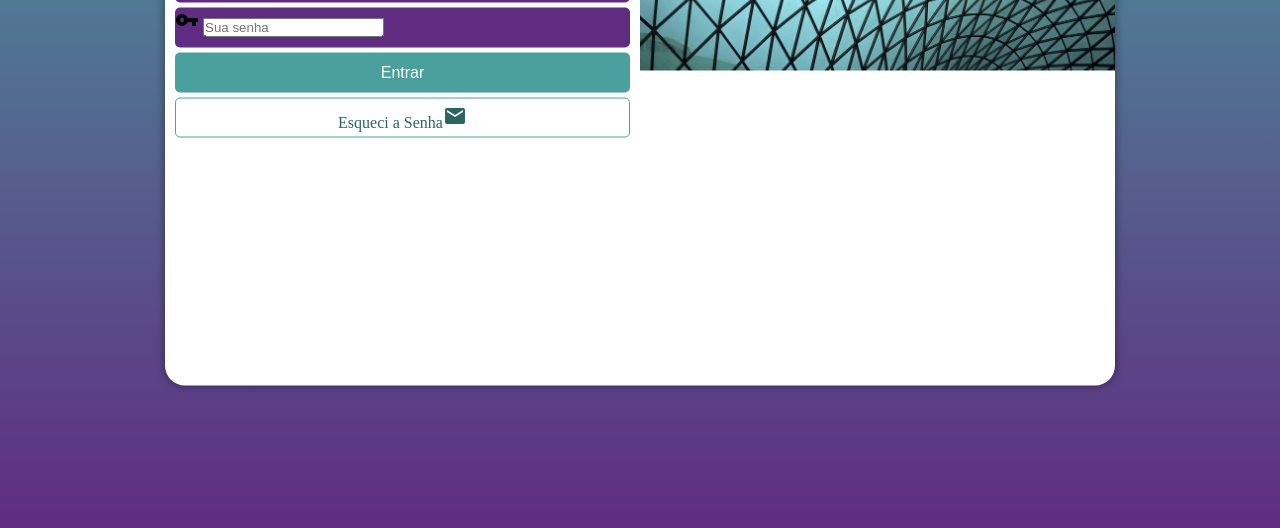
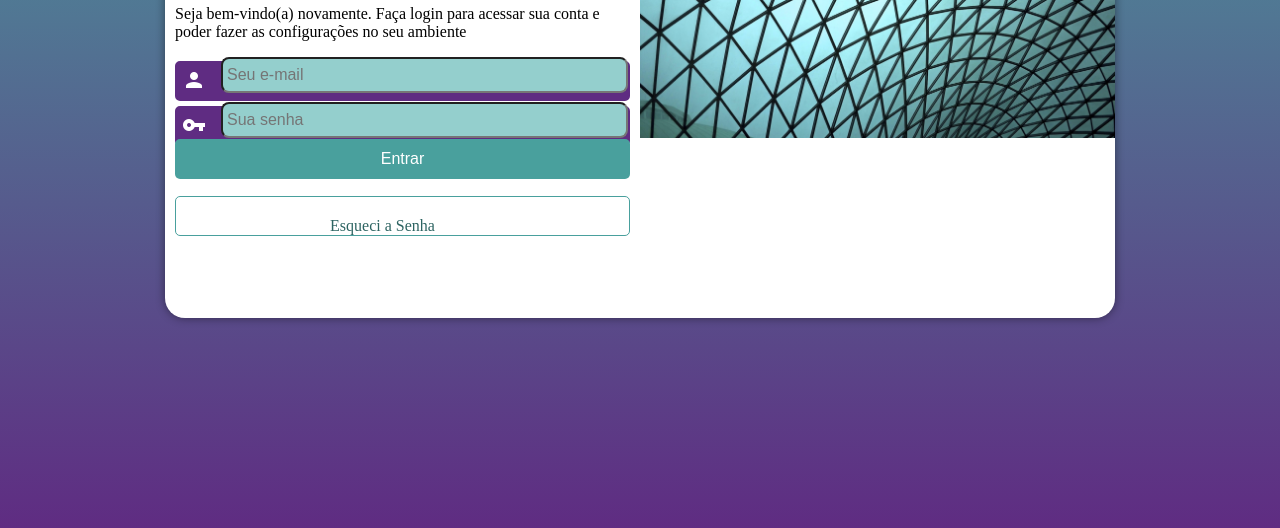
Before and after one commit to caikedomingues/projeto-login, a plain HTML site: page index.html in a window 1280 px wide. Shown: the part 272-800 px from the top of the page. Drawn offline with Linux system fonts and the light colour scheme.

Commit message:
atualização

```diff
--- a/estilo/estilo.css
+++ b/estilo/estilo.css
@@ -30,11 +30,40 @@ main{
 
 form > div.campo{
 	background-color: var(--lilás);
+	border: 2px solid var(--lilás);
 	width: 100%;
 	display: block;
 	height: 40px;
 	border-radius: 5px;
 	margin: 5px 0px;
+}
+
+i{
+	color: white;
+	font-size: 2em;
+	padding: 5px;
+	width: 40px;
+	height: 100%;
+	border: 0px;
+}
+
+
+input{
+	background-color: #94cfcd;
+	font-size: 1em;
+	height: 100%;
+	width: calc(100% - 44px);
+	border-radius: 8px;
+	padding: 4px;
+	transform: translateY(-12px);/*Devemos sempre colocar
+	os transforms na ultima linha do seletor, isso resolve
+	problemas de compatibilidade*/
+
+}
+
+input:focus-within{
+	background-color: white;
+
 }
 
 div.campo > label{
@@ -45,7 +74,6 @@ div.campo > label{
 	position: absolute;
 	top: 50%;
 	left: 50%;
-	transform: translate(-50%, -50%);
 	background-color: white;
 	width: 250px;
 	height: 515px;
@@ -55,6 +83,7 @@ div.campo > label{
 	display: block;
 	transition: width 1s, height 1s;
 	transition-timing-function: ease;
+	transform: translate(-50%, -50%);
 
 }
 
--- a/estilo/media-query.css
+++ b/estilo/media-query.css
@@ -27,7 +27,8 @@ Grandes Telas: Acima de 1200px;
 
 
 	#login{
-		width: 90vw;
+		width: 80vw;
+		height: 270px;
 	}
 
 	#imagem{
@@ -51,6 +52,7 @@ Grandes Telas: Acima de 1200px;
 
 	#login{
 		width: 950px;
+		height: 380px;
 	}
 
 	#imagem{
@@ -72,6 +74,10 @@ Grandes Telas: Acima de 1200px;
 
 	#formulario > h1{
 		font-size: 2em;
+	}
 
+	#formulario > p{
+		font-size: 1em;
+		margin: 20px 0px;
 	}
 }
```
